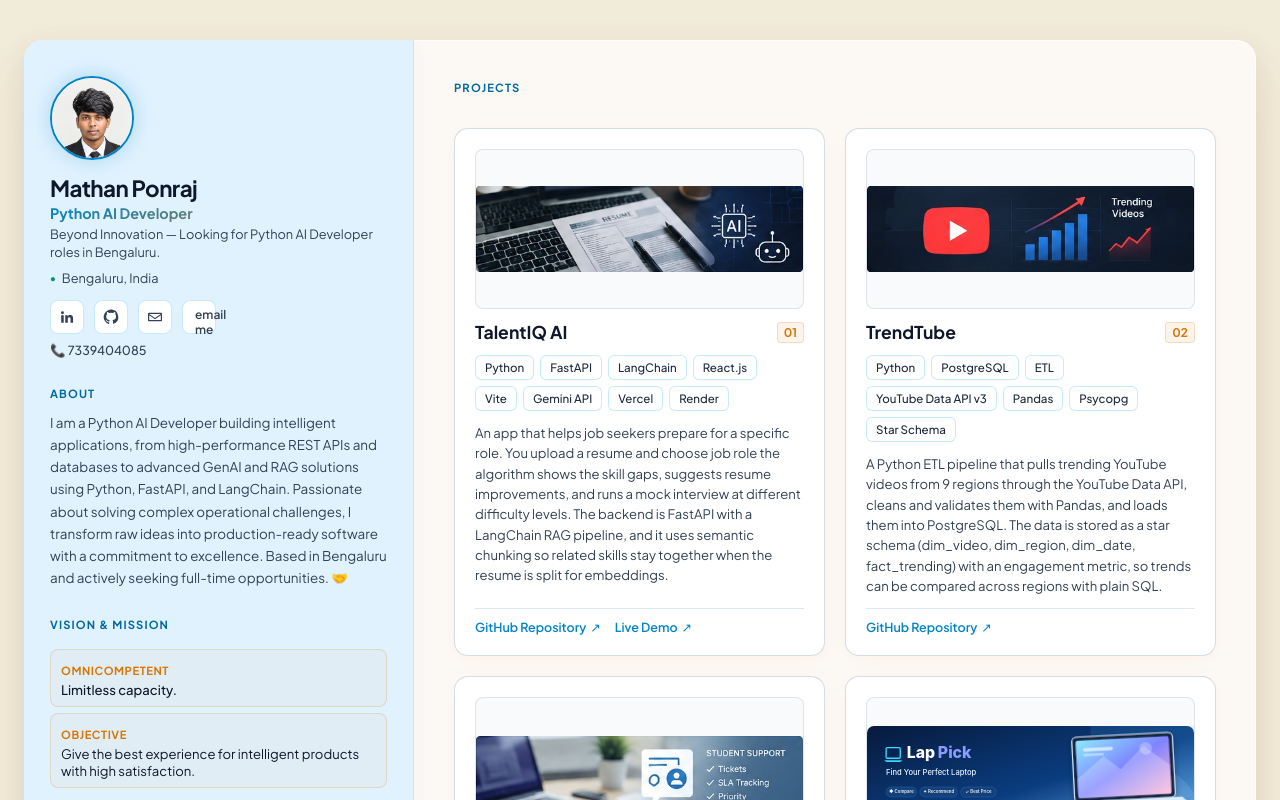
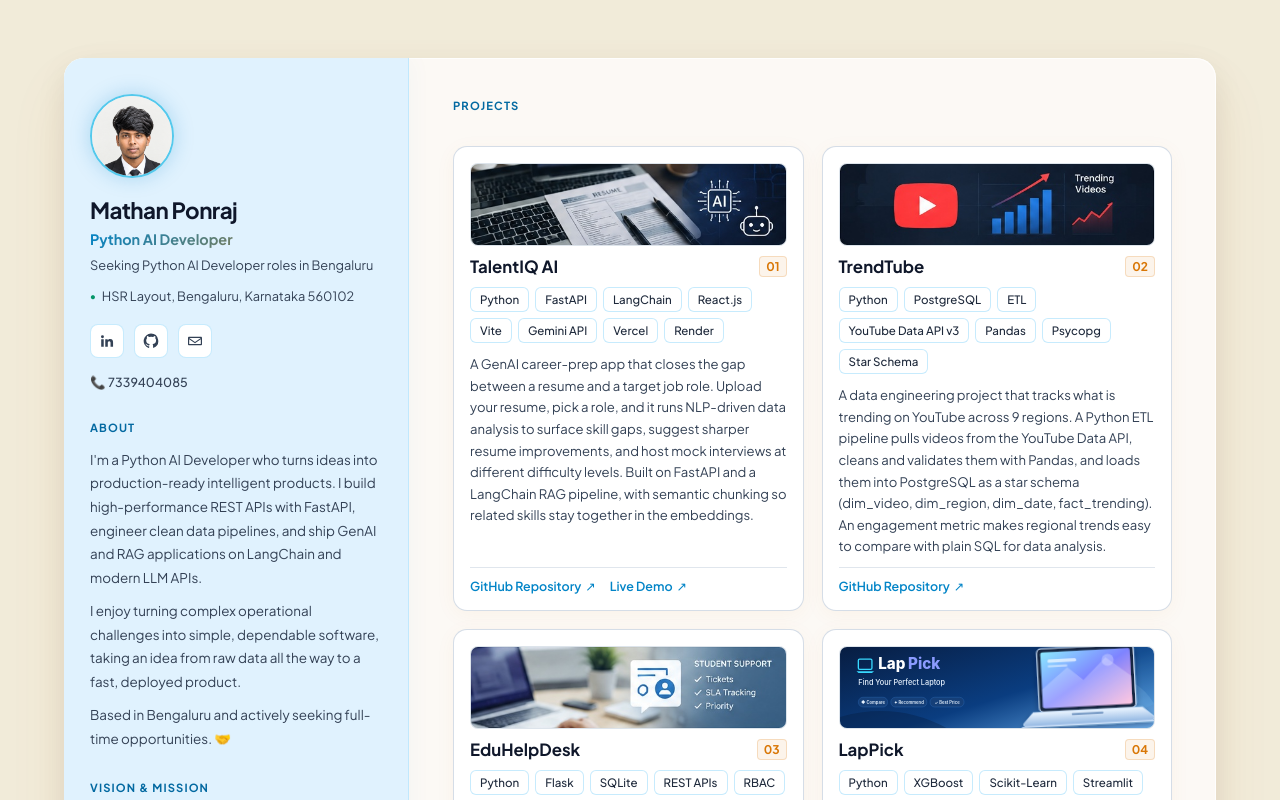
Before and after one commit to mathan-ponraj/mathan_portfolio, a React (Vite) app: page / in a window 1280 px wide. Shown: the top 800 px of the page. Built offline with nearby package versions, Linux system fonts and the light colour scheme.

Commit message:
Update portfolio design and styling

```diff
--- a/index.html
+++ b/index.html
@@ -4,21 +4,62 @@
     <meta charset="UTF-8" />
     <meta name="viewport" content="width=device-width, initial-scale=1.0" />
 
+    <title>Mathan Ponraj | Python AI Developer in Bengaluru (HSR Layout)</title>
     <meta
       name="description"
-      content="Explore Mathan Ponraj's portfolio featuring machine learning, data science, Python development, and AI applications."
+      content="Python AI Developer in HSR Layout, Bengaluru. Projects in GenAI, RAG, FastAPI, machine learning, data science and data engineering. Open to full-time roles."
     />
+    <meta name="author" content="Mathan Ponraj" />
+    <meta name="robots" content="index, follow" />
+    <link rel="canonical" href="https://mathan-portfolio-ten.vercel.app/" />
+
+    <!-- After adding the site in Google Search Console, paste your verification tag here -->
+    <!-- <meta name="google-site-verification" content="YOUR_CODE_HERE" /> -->
 
     <meta name="theme-color" content="#100e0b" />
 
     <meta property="og:type" content="website" />
-    <meta property="og:title" content="Mathan Ponraj | Software Developer" />
+    <meta property="og:url" content="https://mathan-portfolio-ten.vercel.app/" />
+    <meta property="og:title" content="Mathan Ponraj | Python AI Developer in Bengaluru" />
     <meta
       property="og:description"
-      content="Data science, machine learning, and AI applications built through practical projects."
+      content="Python AI Developer building GenAI, RAG, FastAPI and machine learning applications. Open to full-time roles in Bengaluru."
     />
+    <meta name="twitter:card" content="summary" />
 
-    <title>Mathan Ponraj | Software Developer</title>
+    <script type="application/ld+json">
+      {
+        "@context": "https://schema.org",
+        "@type": "Person",
+        "name": "Mathan Ponraj",
+        "jobTitle": "Python AI Developer",
+        "description": "Python AI Developer in Bengaluru building GenAI, RAG, FastAPI, machine learning and data engineering projects.",
+        "url": "https://mathan-portfolio-ten.vercel.app/",
+        "address": {
+          "@type": "PostalAddress",
+          "streetAddress": "HSR Layout",
+          "addressLocality": "Bengaluru",
+          "addressRegion": "Karnataka",
+          "postalCode": "560102",
+          "addressCountry": "IN"
+        },
+        "sameAs": [
+          "https://www.linkedin.com/in/mathan03/",
+          "https://github.com/mathan-ponraj"
+        ],
+        "knowsAbout": [
+          "Python",
+          "FastAPI",
+          "LangChain",
+          "RAG",
+          "Generative AI",
+          "Machine Learning",
+          "Data Science",
+          "Data Engineering",
+          "Data Analysis"
+        ]
+      }
+    </script>
 
     <link rel="preconnect" href="https://fonts.googleapis.com" />
     <link
@@ -30,6 +71,11 @@
 
   <body>
     <div id="root"></div>
+    <noscript>
+      Mathan Ponraj is a Python AI Developer in HSR Layout, Bengaluru, building GenAI, RAG,
+      FastAPI, machine learning, data science and data engineering projects. Please enable
+      JavaScript to view the full portfolio.
+    </noscript>
     <script type="module" src="/src/main.jsx"></script>
   </body>
 </html>
--- a/src/App.css
+++ b/src/App.css
@@ -10,6 +10,16 @@
   --accent-glow: rgba(2, 132, 199, 0.12);
   --text-main: #0f172a;
   --text-muted: #334155;
+
+  /* Outer desk margins around the page (bigger, scales with screen) */
+  --page-pad-y: clamp(24px, 4.5vw, 72px);
+  --page-pad-x: clamp(24px, 5vw, 80px);
+
+  /* Champagne gold finish for clicks / focus */
+  --gold-1: #f8ecc9;
+  --gold-2: #e3c37f;
+  --gold-3: #b98f45;
+  --gold-glow: rgba(227, 195, 127, 0.55);
 }
 
 * {
@@ -18,22 +28,33 @@
   padding: 0;
 }
 
+html {
+  -webkit-tap-highlight-color: rgba(227, 195, 127, 0.3);
+}
+
 body {
   font-family: 'Plus Jakarta Sans', sans-serif;
   background-color: var(--bg-color);
   color: var(--text-main);
   min-height: 100vh;
-  padding: 40px 24px; /* Creates the outer desk margins around the page */
+  padding: var(--page-pad-y) var(--page-pad-x);
   display: flex;
   justify-content: center;
   align-items: center;
   overflow-x: hidden;
+  caret-color: var(--gold-3);
+}
+
+/* Champagne gold text selection */
+::selection {
+  background: rgba(227, 195, 127, 0.6);
+  color: #1f1604;
 }
 
 /* 3D Master Sheet / "Xerox Paper" Frame Layer */
 .portfolio-shell {
   display: flex;
-  min-height: calc(100vh - 80px);
+  min-height: calc(100vh - (var(--page-pad-y) * 2));
   width: 100%;
   max-width: 1480px;
   background-color: var(--page-bg);
@@ -49,39 +70,29 @@ body {
     inset 0 0 0 1px rgba(255, 255, 255, 0.8);
 }
 
-/* Sidebar / Left Column (Light Blue Theme) */
+/* Sidebar / Left Column (Light Blue Theme) - slimmer, no inner scrollbar */
 .sidebar {
-  width: 390px;
+  width: 345px;
+  flex-shrink: 0;
   background: var(--panel-bg);
   border-right: 1px solid var(--border-color);
   padding: 36px 26px;
   display: flex;
   flex-direction: column;
-  gap: 28px;
-  position: sticky;
-  top: 0;
-  height: 100vh;
-  overflow-y: auto;
+  gap: 30px;
+  position: relative;
   z-index: 10;
   box-shadow: 5px 0 20px rgba(2, 132, 199, 0.03);
-}
-
-.sidebar::-webkit-scrollbar {
-  width: 4px;
-}
-.sidebar::-webkit-scrollbar-thumb {
-  background: rgba(2, 132, 199, 0.2);
-  border-radius: 4px;
 }
 
 /* Main Content / Right Column */
 .main-content {
   flex: 1;
-  padding: 40px;
+  min-width: 0;
+  padding: 40px 44px;
   display: flex;
   flex-direction: column;
   gap: 32px;
-  overflow-y: auto;
 }
 
 /* Crystal Clear Profile Photo */
@@ -91,7 +102,7 @@ body {
   border-radius: 50%;
   object-fit: cover;
   image-rendering: -webkit-optimize-contrast;
-  border: 2px solid #0284c7;
+  border: 2px solid #54c9ec;
   box-shadow: 0 0 20px rgba(2, 132, 199, 0.25);
 }
 
@@ -110,7 +121,7 @@ body {
 .sidebar h1 {
   font-size: 1.4rem;
   font-weight: 700;
-  margin-top: 10px;
+  margin-top: 14px;
   letter-spacing: -0.025em;
   color: #0f172a;
 }
@@ -121,7 +132,14 @@ body {
   -webkit-text-fill-color: transparent;
   font-weight: 700;
   font-size: 0.9rem;
-  margin-top: 2px;
+  margin-top: 6px;
+}
+
+.profile-tagline {
+  font-size: 0.8rem;
+  color: var(--text-muted);
+  line-height: 1.5;
+  margin-top: 8px;
 }
 
 .profile-location {
@@ -129,12 +147,25 @@ body {
   align-items: center;
   gap: 6px;
   font-size: 0.8rem;
+  line-height: 1.5;
   color: var(--text-muted);
-  margin-top: 8px;
+  margin-top: 12px;
 }
 .profile-location span {
   color: #059669;
   font-size: 0.6rem;
+}
+
+.profile-phone {
+  font-size: 0.78rem;
+  color: var(--text-muted);
+  margin-top: 16px;
+  font-weight: 500;
+  letter-spacing: 0.01em;
+}
+.profile-phone a {
+  color: inherit;
+  text-decoration: none;
 }
 
 /* Social Icons */
@@ -142,7 +173,7 @@ body {
   display: flex;
   align-items: center;
   gap: 10px;
-  margin-top: 14px;
+  margin-top: 18px;
 }
 
 .social-links a, .social-placeholder {
@@ -171,28 +202,11 @@ body {
   fill: currentColor;
 }
 
-.email-pill {
-  padding: 6px 12px;
-  background: rgba(2, 132, 199, 0.1);
-  border: 1px solid rgba(2, 132, 199, 0.25);
-  color: #0369a1;
-  font-size: 0.75rem;
-  font-weight: 600;
-  border-radius: 8px;
-  text-decoration: none;
-  transition: all 0.3s ease;
-}
-.email-pill:hover {
-  background: #0284c7;
-  color: white;
-  box-shadow: 0 0 15px rgba(2, 132, 199, 0.4);
-}
-
 /* Sidebar Sections */
 .sidebar-section {
   display: flex;
   flex-direction: column;
-  gap: 10px;
+  gap: 12px;
 }
 
 .section-kicker {
@@ -205,16 +219,28 @@ body {
 }
 
 .about-copy {
+  display: flex;
+  flex-direction: column;
+  gap: 10px;
   font-size: 0.84rem;
-  line-height: 1.65;
+  line-height: 1.75;
   color: var(--text-muted);
+}
+
+.beyond-line {
+  margin-top: 8px;
+  font-size: 0.72rem;
+  font-weight: 700;
+  letter-spacing: 0.12em;
+  text-transform: uppercase;
+  color: var(--gold-3);
 }
 
 .muted-line {
   font-size: 0.72rem;
   color: #475569;
-  margin-top: 10px;
-  margin-bottom: 5px;
+  margin-top: 12px;
+  margin-bottom: 6px;
   font-weight: 600;
 }
 
@@ -242,21 +268,21 @@ body {
   transform: translateY(-2px);
 }
 
-/* 3D Compact Project Cards */
+/* 3D Compact Project Cards (smaller) */
 .projects-grid {
   display: grid;
-  grid-template-columns: repeat(auto-fit, minmax(320px, 1fr));
-  gap: 20px;
+  grid-template-columns: repeat(2, minmax(0, 1fr));
+  gap: 18px;
 }
 
 .project-card {
   background: var(--card-bg);
   border: 1px solid rgba(203, 213, 225, 0.8);
   border-radius: 14px;
-  padding: 20px;
+  padding: 16px;
   display: flex;
   flex-direction: column;
-  gap: 12px;
+  gap: 10px;
   position: relative;
   transform-style: preserve-3d;
   transition: all 0.4s cubic-bezier(0.16, 1, 0.3, 1);
@@ -269,23 +295,24 @@ body {
   box-shadow: 0 20px 40px rgba(0, 0, 0, 0.08), 0 0 30px var(--accent-glow);
 }
 
+/* Banner images now fill the frame edge to edge (no empty bars) */
 .project-image {
+  display: block;
   width: 100%;
-  height: 160px;
+  aspect-ratio: 3.8 / 1;
   border-radius: 8px;
   overflow: hidden;
   position: relative;
   border: 1px solid rgba(203, 213, 225, 0.6);
   background: #f8fafc;
-  display: flex;
-  align-items: center;
-  justify-content: center;
 }
 
 .project-image img {
   width: 100%;
   height: 100%;
-  object-fit: contain;
+  display: block;
+  object-fit: cover;
+  object-position: center;
   image-rendering: -webkit-optimize-contrast;
 }
 
@@ -296,7 +323,7 @@ body {
 }
 
 .project-heading h2 {
-  font-size: 1.1rem;
+  font-size: 1.05rem;
   font-weight: 700;
   color: var(--text-main);
 }
@@ -313,7 +340,7 @@ body {
 
 .project-description {
   font-size: 0.82rem;
-  line-height: 1.55;
+  line-height: 1.65;
   color: var(--text-muted);
 }
 
@@ -410,13 +437,98 @@ body {
   border-top: 1px solid rgba(203, 213, 225, 0.6);
 }
 
-/* Responsive breakpoint */
+/* ==========================================================
+   Champagne gold click / focus finish
+   ========================================================== */
+
+/* Gold keyboard-focus ring with a soft glow (replaces default blue ring) */
+a:focus-visible,
+button:focus-visible {
+  outline: 2px solid var(--gold-2);
+  outline-offset: 3px;
+  box-shadow: 0 0 0 4px rgba(227, 195, 127, 0.28), 0 0 18px var(--gold-glow);
+}
+
+/* Elements that get the light-sweep shine on click */
+.social-links a,
+.project-links a,
+.project-image,
+.tag {
+  position: relative;
+  overflow: hidden;
+}
+
+.social-links a::after,
+.project-links a::after,
+.project-image::after,
+.tag::after {
+  content: "";
+  position: absolute;
+  inset: 0;
+  background: linear-gradient(115deg, transparent 30%, rgba(255, 246, 220, 0.9) 50%, transparent 70%);
+  transform: translateX(-120%);
+  pointer-events: none;
+}
+
+.social-links a:active::after,
+.social-links a:focus-visible::after,
+.project-links a:active::after,
+.project-links a:focus-visible::after,
+.project-image:active::after,
+.project-image:focus-visible::after,
+.tag:active::after {
+  animation: gold-shine 0.7s ease;
+}
+
+@keyframes gold-shine {
+  to { transform: translateX(120%); }
+}
+
+/* Pressed states: champagne gold */
+.social-links a:active {
+  background: linear-gradient(135deg, var(--gold-1), var(--gold-2) 55%, var(--gold-3));
+  color: #2a1d05;
+  border-color: var(--gold-2);
+  transform: translateY(-1px) scale(1.02);
+  box-shadow: 0 0 0 3px rgba(227, 195, 127, 0.35), 0 8px 22px rgba(185, 143, 69, 0.45);
+}
+
+.project-links a:active {
+  color: var(--gold-3);
+  text-shadow: 0 0 12px var(--gold-glow);
+}
+
+.tag:active {
+  background: linear-gradient(135deg, var(--gold-1), var(--gold-2));
+  border-color: var(--gold-2);
+  color: #3a2a08;
+  box-shadow: 0 0 12px var(--gold-glow);
+}
+
+.project-image:active {
+  border-color: var(--gold-2);
+  box-shadow: 0 0 0 3px rgba(227, 195, 127, 0.4), 0 0 24px var(--gold-glow);
+}
+
+.project-card:active {
+  border-color: var(--gold-2);
+  box-shadow: 0 20px 40px rgba(0, 0, 0, 0.08), 0 0 32px var(--gold-glow);
+}
+
+/* Responsive breakpoints */
+@media (min-width: 1025px) and (max-width: 1180px) {
+  .projects-grid {
+    grid-template-columns: 1fr;
+  }
+}
+
 @media (max-width: 1024px) {
   body {
-    padding: 10px;
+    padding: 16px;
   }
   .portfolio-shell {
     flex-direction: column;
+    min-height: auto;
     max-height: none;
   }
   .sidebar {
@@ -428,3 +540,21 @@ body {
     grid-template-columns: 1fr;
   }
 }
+
+@media (max-width: 720px) {
+  .projects-grid {
+    grid-template-columns: 1fr;
+  }
+  .main-content {
+    padding: 28px 20px;
+  }
+}
+
+@media (prefers-reduced-motion: reduce) {
+  .social-links a::after,
+  .project-links a::after,
+  .project-image::after,
+  .tag::after {
+    animation: none !important;
+  }
+}
--- a/src/App.jsx
+++ b/src/App.jsx
@@ -4,8 +4,8 @@ import './App.css';
 const profile = {
   name: "Mathan Ponraj",
   title: "Python AI Developer",
-  tagline: "Beyond Innovation — Looking for Python AI Developer roles in Bengaluru.",
-  location: "Bengaluru, India",
+  tagline: "Seeking Python AI Developer roles in Bengaluru",
+  location: "HSR Layout, Bengaluru, Karnataka 560102",
   phone: "7339404085",
   photo: "/images/portfolio photo.png",
   email: "mathanponraj03@gmail.com",
@@ -39,7 +39,7 @@ const projects = [
     image: '/images/resume-interview-thumbnail.jpg',
     imageAlt: "TalentIQ AI resume analysis and mock interview app",
     tags: ["Python", "FastAPI", "LangChain", "React.js", "Vite", "Gemini API", "Vercel", "Render"],
-    description: "An app that helps job seekers prepare for a specific role. You upload a resume and choose job role the algorithm shows the skill gaps, suggests resume improvements, and runs a mock interview at different difficulty levels. The backend is FastAPI with a LangChain RAG pipeline, and it uses semantic chunking so related skills stay together when the resume is split for embeddings.",
+    description: "A GenAI career-prep app that closes the gap between a resume and a target job role. Upload your resume, pick a role, and it runs NLP-driven data analysis to surface skill gaps, suggest sharper resume improvements, and host mock interviews at different difficulty levels. Built on FastAPI and a LangChain RAG pipeline, with semantic chunking so related skills stay together in the embeddings.",
     github: "https://github.com/mathan-ponraj/talentiqai",
     live: 'https://talentiq-ai-two.vercel.app/',
     theme: 'resume',
@@ -50,7 +50,7 @@ const projects = [
     image: '/images/youtube-trendtube-thumbnail.jpg',
     imageAlt: "TrendTube YouTube trending data pipeline",
     tags: ["Python", "PostgreSQL", "ETL", "YouTube Data API v3", "Pandas", "Psycopg", "Star Schema"],
-    description: "A Python ETL pipeline that pulls trending YouTube videos from 9 regions through the YouTube Data API, cleans and validates them with Pandas, and loads them into PostgreSQL. The data is stored as a star schema (dim_video, dim_region, dim_date, fact_trending) with an engagement metric, so trends can be compared across regions with plain SQL.",
+    description: "A data engineering project that tracks what is trending on YouTube across 9 regions. A Python ETL pipeline pulls videos from the YouTube Data API, cleans and validates them with Pandas, and loads them into PostgreSQL as a star schema (dim_video, dim_region, dim_date, fact_trending). An engagement metric makes regional trends easy to compare with plain SQL for data analysis.",
     github: "https://github.com/mathan-ponraj/Trendtube",
   },
   {
@@ -59,7 +59,7 @@ const projects = [
     image: '/images/eduhelpdesk-thumbnail.jpg',
     imageAlt: "EduHelpDesk academic support ticketing system",
     tags: ["Python", "Flask", "SQLite", "REST APIs", "RBAC", "Render"],
-    description: "A support ticket system for a college. Students raise tickets, staff resolve them, and managers monitor progress, each with their own role-based dashboard. It tracks ticket age against SLA deadlines, flags overdue tickets, and keeps a full history of every status change. Built with Flask and SQLite and deployed on Render.",
+    description: "A role-based ticketing platform that helps a college resolve student issues on time. Students raise tickets, staff resolve them, and managers track progress on their own dashboards. It measures ticket age against SLA deadlines, flags overdue cases, and keeps a full history of every status change, turning ticket data into clear SLA insights. Built with Flask and SQLite, deployed on Render.",
     github: "https://github.com/mathan-ponraj/EduHelpDesk",
     live: 'https://eduhelpdesk.onrender.com/',
     theme: 'helpdesk',
@@ -68,7 +68,7 @@ const projects = [
     number: "04",
     title: "LapPick",
     tags: ['Python', 'XGBoost', 'Scikit-Learn', 'Streamlit', 'Joblib', 'Feature Engineering'],
-    description: "A laptop price predictor and recommender. An XGBoost model trained on about 1,300 laptop listings predicts price from specifications (R² ≈ 0.91), after cleaning outliers and encoding categories in a Scikit-learn pipeline. In the Streamlit app you filter by budget, RAM, CPU and storage to get recommendations.",
+    description: "A data science project that predicts laptop prices and recommends the best fit for your budget. An XGBoost model trained on about 1,300 listings predicts price from specifications (R² ≈ 0.91), after outlier cleaning and category encoding in a Scikit-learn pipeline. In the Streamlit app, you filter by budget, RAM, CPU and storage to get smart recommendations.",
     image: '/images/lappick-thumbnail.svg',
     imageAlt: 'LapPick laptop price and recommendation system banner',
     github: 'https://github.com/mathan-ponraj/lappick',
@@ -117,23 +117,22 @@ function Sidebar() {
   return (
     <aside className="sidebar">
       <div className="profile-top">
-        <img className="profile-photo" src={profile.photo} alt="Mathan Ponraj" onError={(event) => { event.currentTarget.style.display = 'none'; const fallback = event.currentTarget.parentElement.querySelector('.profile-fallback'); if (fallback) fallback.style.display = 'grid'; }} />
+        <img className="profile-photo" src={profile.photo} alt="Mathan Ponraj, Python AI Developer in Bengaluru" onError={(event) => { event.currentTarget.style.display = 'none'; const fallback = event.currentTarget.parentElement.querySelector('.profile-fallback'); if (fallback) fallback.style.display = 'grid'; }} />
         <div className="profile-fallback" aria-hidden="true">MP</div>
         <h1>{profile.name}</h1>
         <p className="profile-title">{profile.title}</p>
-        <p style={{ fontSize: '0.8rem', color: '#334155', lineHeight: 1.4, margin: '4px 0 8px' }}>{profile.tagline}</p>
+        <p className="profile-tagline">{profile.tagline}</p>
         <p className="profile-location"><span aria-hidden="true">●</span> {profile.location}</p>
 
         <div className="social-links">
           {profile.linkedin ? <a href={profile.linkedin} target="_blank" rel="noreferrer" aria-label="LinkedIn"><SocialIcon type="linkedin" /></a> : <span className="social-placeholder" aria-label="LinkedIn link to add"><SocialIcon type="linkedin" /></span>}
           {profile.github ? <a href={profile.github} target="_blank" rel="noreferrer" aria-label="GitHub"><SocialIcon type="github" /></a> : <span className="social-placeholder" aria-label="GitHub link to add"><SocialIcon type="github" /></span>}
-          {profile.email ? <a href={`mailto:${profile.email}`} aria-label="Email"><SocialIcon type="mail" /></a> : <span className="social-placeholder" aria-label="Email link to add"><SocialIcon type="mail" /></span>}
-          {profile.email ? <a className="email-pill" href={`mailto:${profile.email}`}>email me</a> : <span className="email-pill">email me</span>}
+          {profile.email ? <a href={`mailto:${profile.email}`} aria-label="Email me"><SocialIcon type="mail" /></a> : <span className="social-placeholder" aria-label="Email link to add"><SocialIcon type="mail" /></span>}
         </div>
 
         {profile.phone && (
-          <p style={{ fontSize: '0.78rem', color: '#334155', marginTop: '8px', fontWeight: 500 }}>
-            📞 <a href={`tel:${profile.phone}`} style={{ color: 'inherit', textDecoration: 'none' }}>{profile.phone}</a>
+          <p className="profile-phone">
+            📞 <a href={`tel:${profile.phone}`}>{profile.phone}</a>
           </p>
         )}
       </div>
@@ -141,20 +140,23 @@ function Sidebar() {
       <section className="sidebar-section about-section">
         <p className="section-kicker">About</p>
         <div className="about-copy">
-          <p>I am a Python AI Developer building intelligent applications, from high-performance REST APIs and databases to advanced GenAI and RAG solutions using Python, FastAPI, and LangChain. Passionate about solving complex operational challenges, I transform raw ideas into production-ready software with a commitment to excellence. Based in Bengaluru and actively seeking full-time opportunities. 🤝</p>
+          <p>I'm a Python AI Developer who turns ideas into production-ready intelligent products. I build high-performance REST APIs with FastAPI, engineer clean data pipelines, and ship GenAI and RAG applications on LangChain and modern LLM APIs.</p>
+          <p>I enjoy turning complex operational challenges into simple, dependable software, taking an idea from raw data all the way to a fast, deployed product.</p>
+          <p>Based in Bengaluru and actively seeking full-time opportunities. 🤝</p>
         </div>
       </section>
 
       <section className="sidebar-section philosophy-section">
         <p className="section-kicker">Vision & Mission</p>
-        <div style={{ display: 'grid', gridTemplateColumns: '1fr', gap: '6px', marginTop: '6px' }}>
-          <div style={{ padding: '8px 10px', background: 'rgba(217, 119, 6, 0.04)', border: '1px solid rgba(217, 119, 6, 0.2)', borderRadius: '8px' }}>
+        <div style={{ display: 'grid', gridTemplateColumns: '1fr', gap: '10px', marginTop: '6px' }}>
+          <div style={{ padding: '10px 12px', background: 'rgba(217, 119, 6, 0.04)', border: '1px solid rgba(217, 119, 6, 0.2)', borderRadius: '8px' }}>
             <span style={{ fontSize: '0.7rem', fontWeight: 700, color: '#d97706', textTransform: 'uppercase', letterSpacing: '0.05em' }}>Omnicompetent</span>
-            <p style={{ fontSize: '0.82rem', color: '#0f172a', marginTop: '2px', fontWeight: 500 }}>Limitless capacity.</p>
+            <p style={{ fontSize: '0.82rem', color: '#0f172a', marginTop: '4px', fontWeight: 500 }}>Limitless capacity.</p>
           </div>
-          <div style={{ padding: '8px 10px', background: 'rgba(217, 119, 6, 0.04)', border: '1px solid rgba(217, 119, 6, 0.2)', borderRadius: '8px' }}>
-            <span style={{ fontSize: '0.7rem', fontWeight: 700, color: '#d97706', textTransform: 'uppercase', letterSpacing: '0.05em' }}>Objective</span>
-            <p style={{ fontSize: '0.82rem', color: '#0f172a', marginTop: '2px' }}>Give the best experience for intelligent products with high satisfaction.</p>
+          <div style={{ padding: '10px 12px', background: 'rgba(217, 119, 6, 0.04)', border: '1px solid rgba(217, 119, 6, 0.2)', borderRadius: '8px' }}>
+            <span style={{ fontSize: '0.7rem', fontWeight: 700, color: '#d97706', textTransform: 'uppercase', letterSpacing: '0.05em' }}>Mission</span>
+            <p style={{ fontSize: '0.82rem', color: '#0f172a', marginTop: '4px', lineHeight: 1.6 }}>To build intelligent products that deliver an exceptional, high-satisfaction user experience.</p>
+            <p className="beyond-line">Beyond Innovation</p>
           </div>
         </div>
       </section>
@@ -162,7 +164,7 @@ function Sidebar() {
       <section className="sidebar-section skills-section">
         <p className="section-kicker">Skills</p>
         {skillGroups.map((group) => (
-          <div key={group.label} style={{ marginBottom: '6px' }}>
+          <div key={group.label} style={{ marginBottom: '8px' }}>
             <p className="muted-line">{group.label}</p>
             <div className="tag-list skills-list">
               {group.items.map((skill) => <span className="tag" key={skill}>{skill}</span>)}
```
Also changed, not shown: public/robots.txt (added), 1 other file (tests, documents, lock files or other folders).
